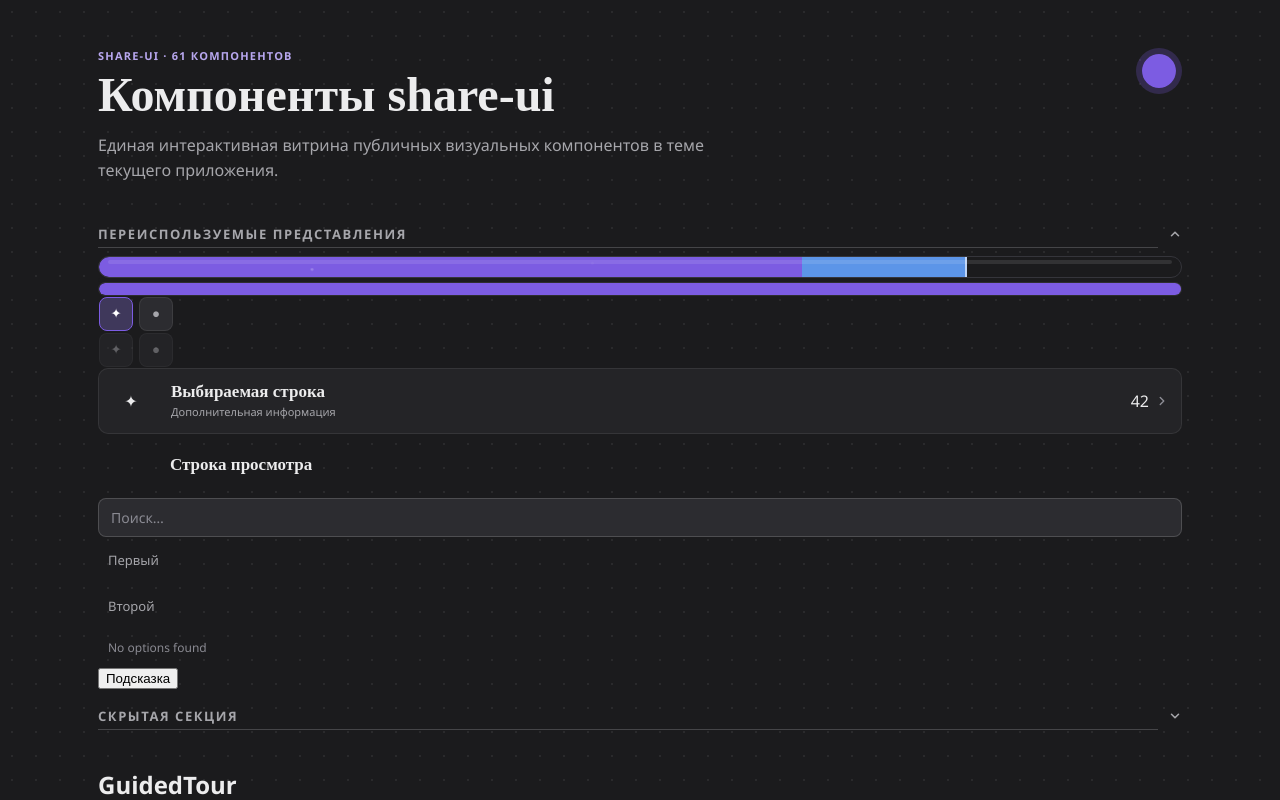
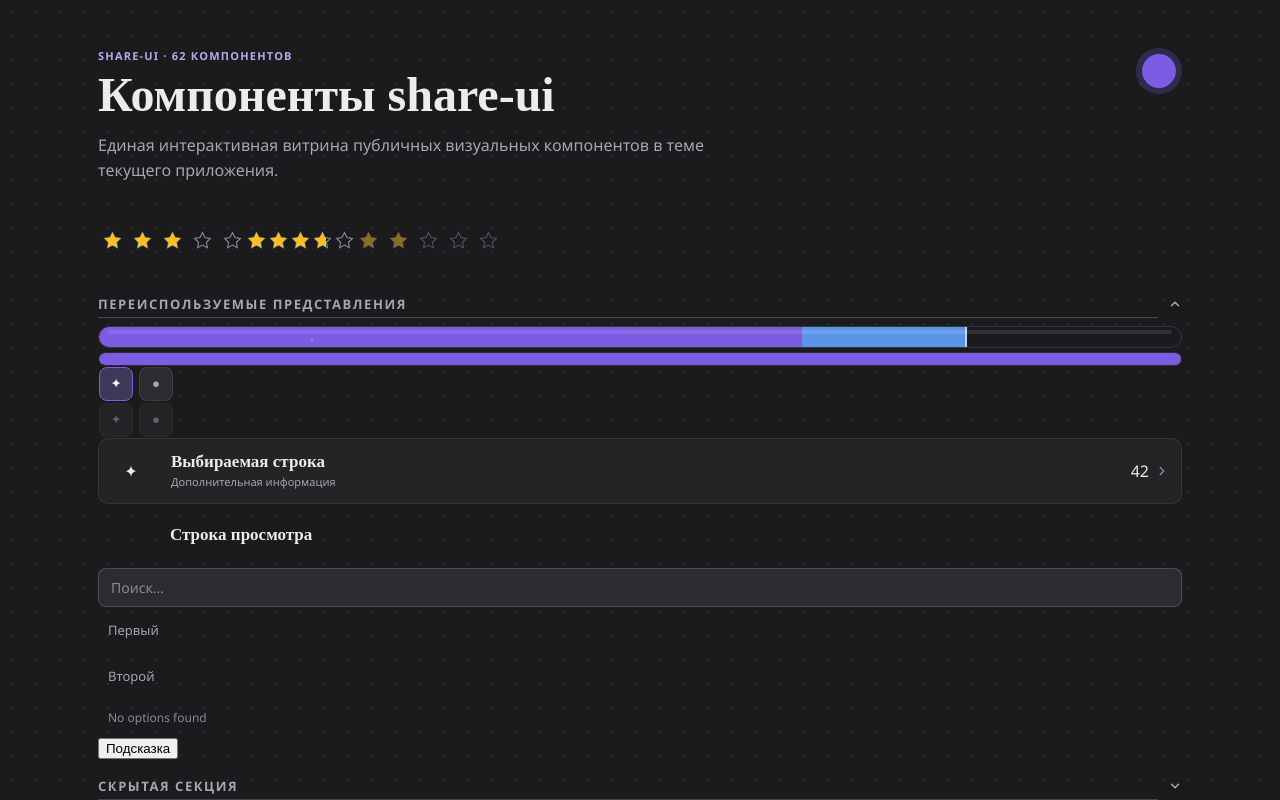
Before and after one commit to SylvieShare/share-ui, a Vue app: page / in a window 1280 px wide. Shown: the top 800 px of the page. Built offline with nearby package versions, Linux system fonts and the light colour scheme.

Commit message:
Добавить компактный компонент звёздного рейтинга

```diff
--- a/package.json
+++ b/package.json
@@ -1,6 +1,6 @@
 {
   "name": "@sylvieshare/share-ui",
-  "version": "0.34.0",
+  "version": "0.35.0",
   "description": "Shared Vue 3 design tokens, UI primitives and headless interactions for SylvieShare applications.",
   "type": "module",
   "main": "./dist/share-ui.js",
--- /dev/null
+++ b/src/components/StarRating.vue
@@ -0,0 +1,40 @@
+<template>
+  <div class="share-star-rating" :class="{'share-star-rating--readonly':readonly}" :role="readonly ? 'img' : 'radiogroup'" :aria-label="readonly ? valueLabel || label : label" :aria-disabled="!readonly && disabled || undefined" @mouseleave="preview=0">
+    <template v-for="star in max" :key="star">
+      <component :is="readonly ? 'span' : 'button'" :ref="el=>buttons[star-1]=el" class="share-star-rating__item" :type="readonly ? undefined : 'button'" :role="readonly ? undefined : 'radio'" :aria-label="readonly ? undefined : optionLabels[star-1] || String(star)" :aria-checked="readonly ? undefined : modelValue===star" :disabled="!readonly && disabled || undefined" :tabindex="readonly ? undefined : active===star ? 0 : -1" @mouseenter="!readonly && (preview=star)" @focus="!readonly && (preview=star)" @blur="preview=0" @click="pick(star)" @keydown="navigate($event,star)">
+        <span class="share-star-rating__star" aria-hidden="true"><svg viewBox="0 0 24 24" fill="none"><path :d="path" /></svg><span class="share-star-rating__fill" :style="{width:`${fill(star)}%`}"><svg viewBox="0 0 24 24"><path :d="path" /></svg></span></span>
+      </component>
+    </template>
+  </div>
+</template>
+<script setup>
+import { computed,ref } from 'vue'
+const props=defineProps({modelValue:{type:Number,default:0},max:{type:Number,default:5,validator:v=>Number.isInteger(v)&&v>=1&&v<=10},label:{type:String,required:true},valueLabel:String,optionLabels:{type:Array,default:()=>[]},readonly:Boolean,disabled:Boolean})
+const emit=defineEmits(['update:modelValue']),preview=ref(0),buttons=[]
+const path='m12 2 3.1 6.3 6.9 1-5 4.9 1.2 6.9-6.2-3.3-6.2 3.3L7 14.2 2 9.3l6.9-1Z'
+const active=computed(()=>Math.max(1,Math.min(props.max,Math.round(props.modelValue))))
+const fill=star=>Math.max(0,Math.min(1,(props.readonly ? props.modelValue : preview.value || props.modelValue)-star+1))*100
+function pick(value){if(!props.readonly&&!props.disabled)emit('update:modelValue',value)}
+function navigate(event,star){
+  if(props.readonly||props.disabled)return
+  const target={ArrowRight:Math.min(props.max,star+1),ArrowLeft:Math.max(1,star-1),Home:1,End:props.max}[event.key]
+  if(target===undefined)return
+  event.preventDefault();pick(target);buttons[target-1]?.focus()
+}
+</script>
+<style scoped>
+.share-star-rating { display:inline-flex;align-items:center;gap:2px;color:var(--warning); }
+.share-star-rating__item { appearance:none;display:grid;place-items:center;width:28px;height:32px;padding:0;border:0;border-radius:5px;background:transparent;color:inherit;cursor:pointer;transition:background .16s ease; }
+.share-star-rating__item:not(:disabled):hover { background:var(--surface-raised); }
+.share-star-rating__item:disabled { opacity:.5;cursor:default; }
+.share-star-rating__item:focus-visible { outline:2px solid var(--accent);outline-offset:2px; }
+.share-star-rating__star { position:relative;width:19px;height:19px;display:block;transition:transform .16s ease; }
+.share-star-rating__star > svg { stroke:var(--text-muted);stroke-width:1.4; }
+.share-star-rating__star svg { width:19px;height:19px;display:block; }
+.share-star-rating__fill { position:absolute;inset:0 auto 0 0;overflow:hidden;transition:width .16s ease; }
+.share-star-rating__fill svg { fill:currentColor; }
+.share-star-rating--readonly .share-star-rating__item { width:20px;height:24px;cursor:default; }
+.share-star-rating--readonly .share-star-rating__item:hover { background:transparent; }
+@media(pointer:coarse) { .share-star-rating:not(.share-star-rating--readonly) .share-star-rating__item { width:40px;height:40px; } }
+@media(prefers-reduced-motion:reduce) { .share-star-rating__item,.share-star-rating__star,.share-star-rating__fill {transition:none;} }
+</style>
--- a/src/gallery/ComponentGallery.vue
+++ b/src/gallery/ComponentGallery.vue
@@ -9,6 +9,7 @@
       <span class="share-component-gallery__accent" aria-label="Текущий акцент" />
     </header>
 
+    <section class="share-component-gallery__section" data-share-gallery="StarRating"><StarRating v-model="galleryRating" label="Оценка" /><StarRating :model-value="3.7" label="Средняя оценка" value-label="3,7 из 5" readonly /><StarRating :model-value="2" label="Недоступная оценка" disabled /></section>
     <section class="share-component-gallery__section" data-share-gallery="StatBar IconPicker DetailSection ContentRow OptionList SearchMultiSelect FloatingTooltip"><PerformanceGalleryExample /></section>
     <section class="share-component-gallery__section" data-share-gallery="GuidedTour">
       <h2>GuidedTour</h2>
@@ -426,6 +427,8 @@
 </template>
 
 <script setup>
+import StarRating from '../components/StarRating.vue'
+
 import TourGalleryExample from './TourGalleryExample.vue'
 import LoadingState from '../components/LoadingState.vue'
 import LoadingIndicator from '../components/LoadingIndicator.vue'
@@ -492,6 +495,7 @@ defineProps({
 })
 
 const componentCount = COMPONENT_GALLERY_COMPONENTS.length
+const galleryRating = ref(3)
 const iconToggle = ref(true)
 const switchValue = ref(true)
 const checkboxValue = ref(true)
--- a/src/index.d.ts
+++ b/src/index.d.ts
@@ -704,3 +704,5 @@ export const TimelineGroup: DefineComponent<{
   sticky?: boolean
   separated?: boolean
 }>
+
+export const StarRating: DefineComponent<{ modelValue?: number; max?: number; label: string; valueLabel?: string; optionLabels?: string[]; readonly?: boolean; disabled?: boolean }>
--- a/src/index.js
+++ b/src/index.js
@@ -102,3 +102,5 @@ export { useVirtualList } from './composables/useVirtualList.js'
 export { default as DatePicker } from './components/form/DatePicker.vue'
 
 export { default as TimelineGroup } from './components/TimelineGroup.vue'
+
+export { default as StarRating } from './components/StarRating.vue'
--- a/src/lib/componentGalleryCatalog.js
+++ b/src/lib/componentGalleryCatalog.js
@@ -19,6 +19,7 @@ export const COMPONENT_GALLERY_COMPONENTS = Object.freeze([
   'AddButton',
   'ActionButton',
   'IconToggleButton',
+  'StarRating',
   'AppSlider',
   'CompactCheckbox',
   'MultiToggle',
```
Also changed, not shown: 7 other files (tests, documents, lock files or other folders).
